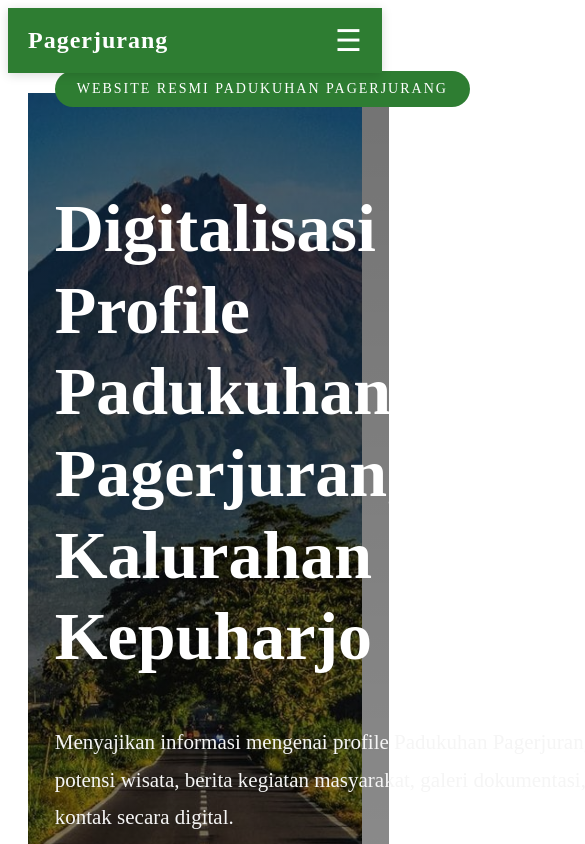
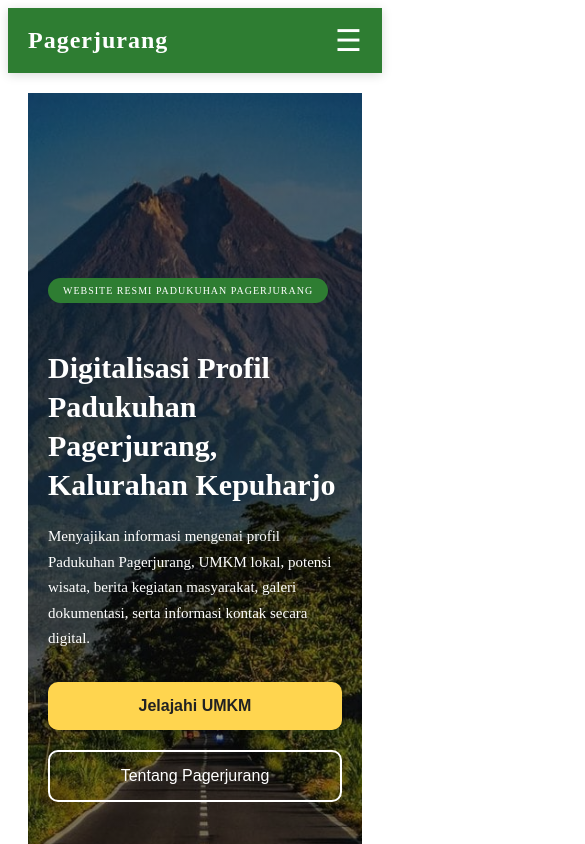
Before and after one commit to fahrurrozi24/digitalisasi-umkm-pagerjurang, a React (Vite) app: page / in a window 390 px wide. Shown: the top 844 px of the page, 585 px wide, since content can reach past the window. Built offline with nearby package versions, Linux system fonts and the light colour scheme.

Commit message:
Final website KKN

```diff
--- a/src/components/Hero.css
+++ b/src/components/Hero.css
@@ -1,133 +1,257 @@
-.hero{
-    width:100%;
-    height:100vh;
+.hero {
+  width: 100%;
+  min-height: 100vh;
 
-    background-size:cover;
-    background-position:center;
-    background-repeat:no-repeat;
+  background-size: cover;
+  background-position: center;
+  background-repeat: no-repeat;
 
-    position:relative;
+  position: relative;
 
-    display:flex;
-    align-items:center;
+  display: flex;
+  align-items: center;
 }
 
-.hero-overlay{
+.hero-overlay {
+  width: 100%;
+  min-height: 100vh;
 
-    width:100%;
-    height:100%;
+  background: linear-gradient(
+    rgba(0, 0, 0, 0.55),
+    rgba(0, 0, 0, 0.45)
+  );
 
-    background:linear-gradient(
-        rgba(0,0,0,.55),
-        rgba(0,0,0,.45)
-    );
-
-    display:flex;
-    flex-direction:column;
-    justify-content:center;
-
-    padding-left:8%;
-    color:white;
+  display: flex;
+  align-items: center;
 }
 
-.hero-tag{
+.hero-content {
+  width: 100%;
+  max-width: 1200px;
+  margin: auto;
 
-    width:max-content;
+  padding: 0 60px;
 
-    background:#2E7D32;
-
-    padding:10px 22px;
-
-    border-radius:30px;
-
-    font-size:14px;
-
-    letter-spacing:2px;
-
-    margin-bottom:25px;
+  color: white;
 }
 
-.hero h1{
+.hero-tag {
+  display: inline-block;
 
-    font-size:68px;
+  background: #2e7d32;
 
-    line-height:1.2;
+  padding: 10px 24px;
 
-    margin-bottom:25px;
+  border-radius: 30px;
 
-    max-width:800px;
+  font-size: 14px;
+
+  letter-spacing: 2px;
+
+  margin-bottom: 25px;
 }
 
-.hero p{
+.hero h1 {
+  font-size: 68px;
 
-    width:700px;
+  line-height: 1.15;
 
-    font-size:21px;
+  margin-bottom: 25px;
 
-    line-height:1.8;
-
-    color:#f5f5f5;
-
-    margin-bottom:40px;
+  max-width: 850px;
 }
 
-.hero-button{
+.hero p {
+  max-width: 700px;
 
-    display:flex;
+  font-size: 21px;
 
-    gap:20px;
+  line-height: 1.8;
+
+  margin-bottom: 40px;
 }
 
-.btn-primary{
+.hero-button {
+  display: flex;
 
-    background:#FFD54F;
+  gap: 20px;
 
-    color:#222;
-
-    border:none;
-
-    padding:18px 40px;
-
-    border-radius:8px;
-
-    font-size:18px;
-
-    font-weight:bold;
-
-    cursor:pointer;
-
-    transition:.3s;
+  flex-wrap: wrap;
 }
 
-.btn-primary:hover{
+.btn-primary {
+  background: #ffd54f;
 
-    background:#FFC107;
+  color: #222;
 
-    transform:translateY(-3px);
+  border: none;
+
+  padding: 18px 40px;
+
+  border-radius: 10px;
+
+  font-size: 18px;
+
+  font-weight: bold;
+
+  cursor: pointer;
+
+  transition: 0.3s;
 }
 
-.btn-secondary{
+.btn-primary:hover {
+  background: #ffc107;
 
-    background:transparent;
-
-    color:white;
-
-    border:2px solid white;
-
-    padding:18px 40px;
-
-    border-radius:8px;
-
-    font-size:18px;
-
-    cursor:pointer;
-
-    transition:.3s;
+  transform: translateY(-3px);
 }
 
-.btn-secondary:hover{
+.btn-secondary {
+  background: transparent;
 
-    background:white;
+  color: white;
 
-    color:#222;
+  border: 2px solid white;
+
+  padding: 18px 40px;
+
+  border-radius: 10px;
+
+  font-size: 18px;
+
+  cursor: pointer;
+
+  transition: 0.3s;
 }
+
+.btn-secondary:hover {
+  background: white;
+
+  color: #222;
+}
+
+/* ========================= */
+/* TABLET */
+/* ========================= */
+
+@media (max-width: 992px) {
+
+  .hero-content {
+    padding: 0 40px;
+  }
+
+  .hero h1 {
+    font-size: 52px;
+  }
+
+  .hero p {
+    font-size: 18px;
+    max-width: 100%;
+  }
+
+}
+
+/* ========================= */
+/* MOBILE */
+/* ========================= */
+
+@media (max-width: 768px) {
+
+  .hero {
+    min-height: 100vh;
+  }
+
+  .hero-overlay {
+    min-height: 100vh;
+  }
+
+  .hero-content {
+
+    padding: 110px 25px 60px;
+
+    text-align: left;
+  }
+
+  .hero-tag {
+
+    font-size: 11px;
+
+    letter-spacing: 1px;
+
+    padding: 8px 18px;
+
+    margin-bottom: 20px;
+  }
+
+  .hero h1 {
+
+    font-size: 36px;
+
+    line-height: 1.25;
+
+    margin-bottom: 20px;
+
+    max-width: 100%;
+  }
+
+  .hero p {
+
+    max-width: 100%;
+
+    font-size: 16px;
+
+    line-height: 1.8;
+
+    margin-bottom: 30px;
+  }
+
+  .hero-button {
+
+    flex-direction: column;
+
+    width: 100%;
+  }
+
+  .btn-primary,
+  .btn-secondary {
+
+    width: 100%;
+
+    padding: 15px;
+
+    font-size: 16px;
+  }
+
+}
+
+/* ========================= */
+/* HP KECIL */
+/* ========================= */
+
+@media (max-width: 480px) {
+
+  .hero-content {
+    padding: 100px 20px 50px;
+  }
+
+  .hero h1 {
+
+    font-size: 30px;
+
+    line-height: 1.3;
+  }
+
+  .hero p {
+
+    font-size: 15px;
+
+    line-height: 1.7;
+  }
+
+  .hero-tag {
+
+    font-size: 10px;
+
+    padding: 7px 15px;
+  }
+
+}
--- a/src/components/Hero.jsx
+++ b/src/components/Hero.jsx
@@ -10,19 +10,21 @@ export default function Hero() {
       }}
     >
       <div className="hero-overlay">
-
+        <div className="hero-content">
           <span className="hero-tag">
             WEBSITE RESMI PADUKUHAN PAGERJURANG
           </span>
 
           <h1>
-          Digitalisasi Profile
+            Digitalisasi Profil
             <br />
-          Padukuhan Pagerjurang, Kalurahan Kepuharjo
+            Padukuhan Pagerjurang,
+            <br />
+            Kalurahan Kepuharjo
           </h1>
 
           <p>
-          Menyajikan informasi mengenai profile Padukuhan Pagerjurang,
+            Menyajikan informasi mengenai profil Padukuhan Pagerjurang,
             UMKM lokal, potensi wisata, berita kegiatan masyarakat,
             galeri dokumentasi, serta informasi kontak secara digital.
           </p>
@@ -36,7 +38,7 @@ export default function Hero() {
               Tentang Pagerjurang
             </button>
           </div>
-
+        </div>
       </div>
     </section>
   );
```
Lines whose indentation alone changed are shown as unchanged.
